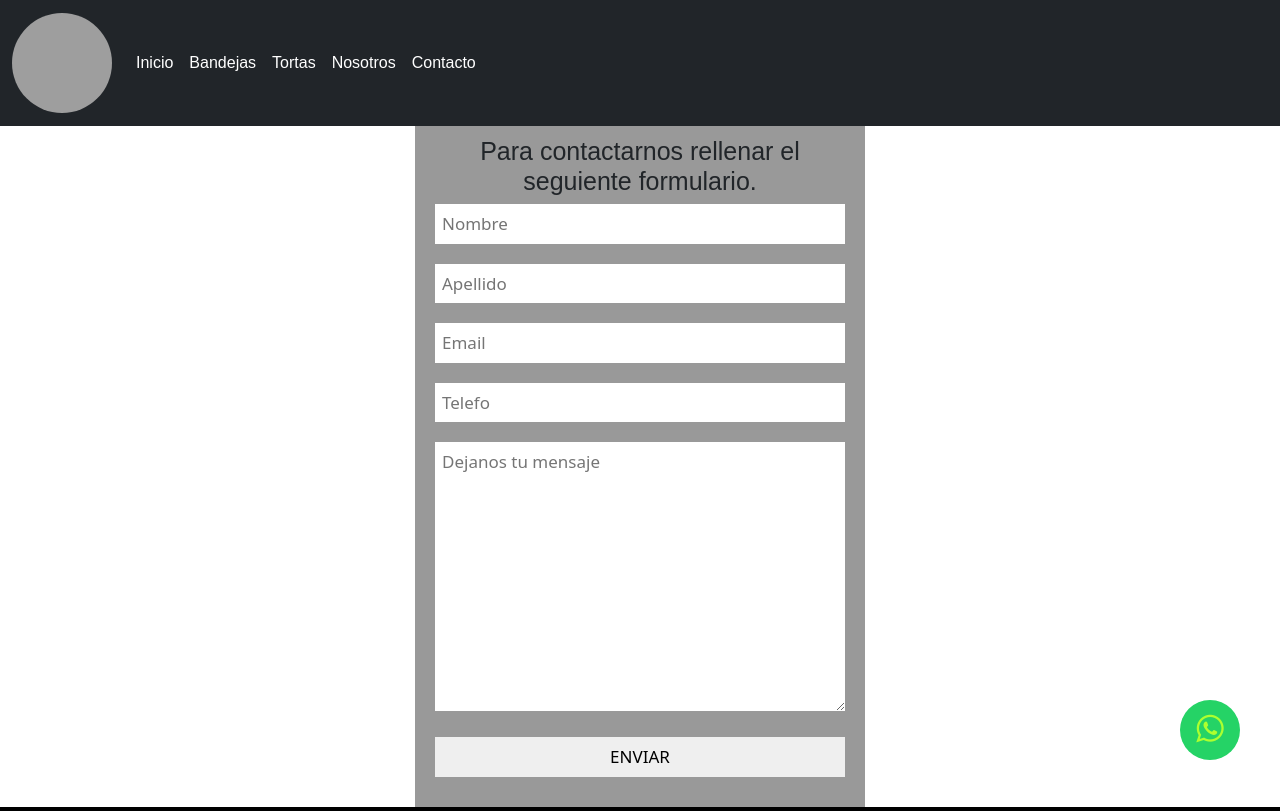
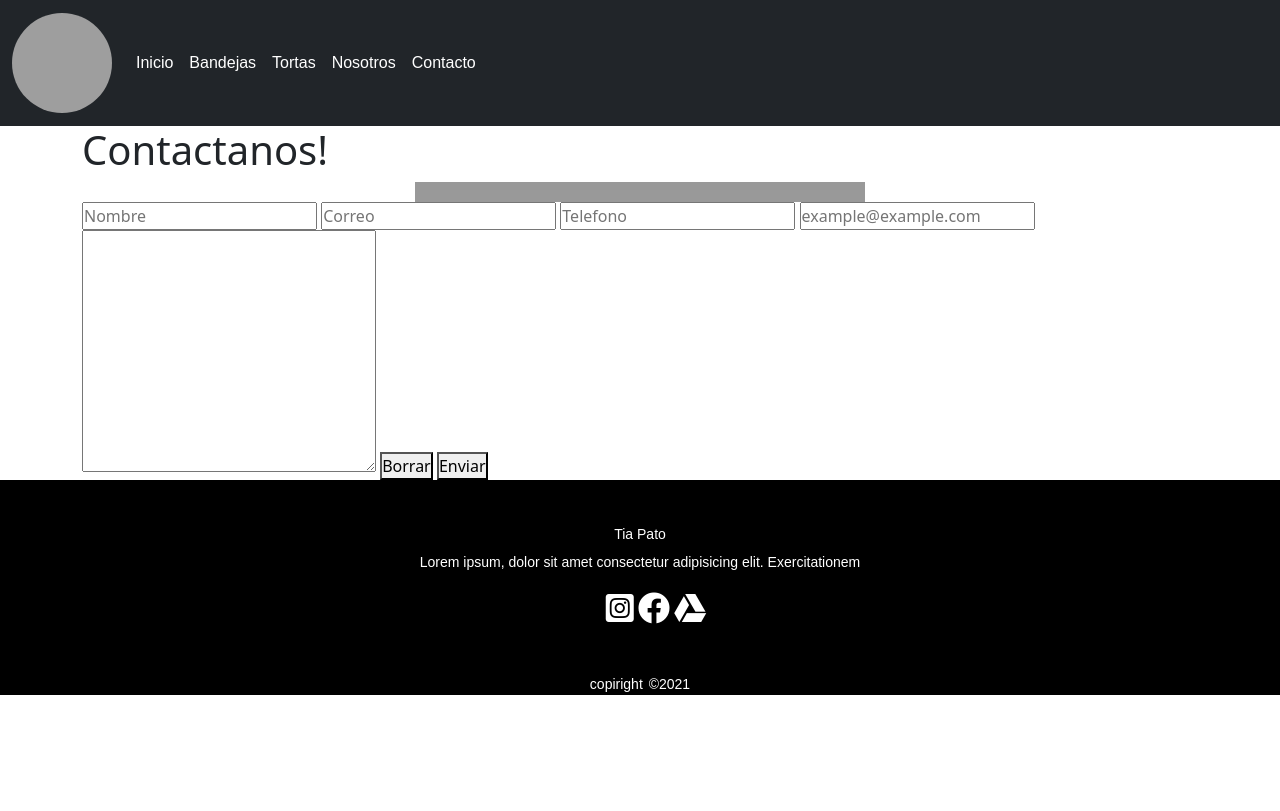
Before and after one commit to Brian-Frank/Tia-Pato, a website: page contacto.html in a window 1280 px wide. Shown: the top 811 px of the page. Drawn offline with nearby package versions, Linux system fonts and the light colour scheme; grey boxes are pictures that could not be loaded; a web font is replaced by a local one.

Commit message:
Modifque contacto.html

```diff
--- a/contacto.html
+++ b/contacto.html
@@ -55,21 +55,21 @@
         </nav>
     </header>
       <!----------------------------------------------pagina principal--------------------------------------------------->
-      <main >
-          <form action="">
-            <h2 class="subtitle text-center color-contacto">Para contactarnos rellenar el seguiente formulario.</h2>
-            <!--<label for="iname">Nombre</label>-->
-            <input type="text" name="name" placeholder="Nombre" id="iname">
-            <input type="text" name="surname" placeholder="Apellido" id="isurname">
-            <input type="email" name="email" placeholder="Email" id="iemail">
-            <input type="tel" name="telefono" placeholder="Telefo" id="itelefono">
-            <textarea name="Text" placeholder="Dejanos tu mensaje" cols="30" rows="10"></textarea>
-            <input type="button" value="ENVIAR" id="botonenviar">
-        </form>
-        <section class="bloque-whatsapp">
-          <a href="https://web.whatsapp.com/" class="whatsapp" target="_blank">
-            <i class="fa fa-whatsapp whatsapp-icon"></i>
-          </a>
+      <main>
+        <section class="container">
+          <h1>Contactanos!</h1>
+        </section>
+        <section class="container">
+          <form action="enviar.php" method="POST"></form>
+            <input type="text" name="Nombre" placeholder="Nombre">
+            <input type="text" name="Correo" placeholder="Correo">
+            <input type="text" name="Telefono" placeholder="Telefono">
+            <input type="email"name="email" id="email" placeholder="example@example.com">
+            <textarea
+              name="comments" id="" cols="30" rows="10" placeholder="Deje aquí un comentario...">
+            </textarea>
+            <button type="reset">Borrar</button>
+            <button type="submit">Enviar</button>
         </section>
       </main>
       <!------------------------------------------------footer---------------------------------------------------->
```
